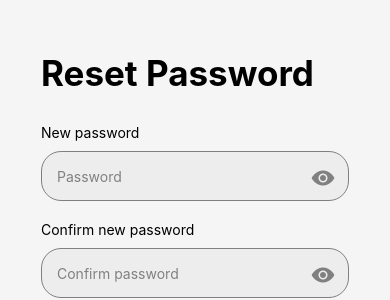
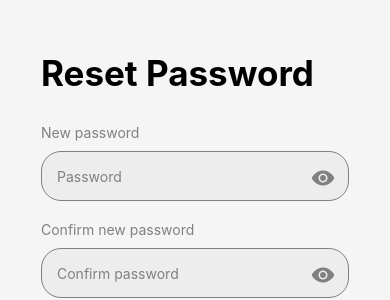
Before and after one commit to puja110/BudgetBuy, a React Native app: screen /ForgotPassword in a window 390 px wide. Shown: the part 207-507 px from the top of the page. Built offline with nearby package versions, Linux system fonts and the light colour scheme.

Commit message:
forgot password InputText title style changed

```diff
--- a/Screens/ForgotPassword.js
+++ b/Screens/ForgotPassword.js
@@ -127,7 +127,9 @@ const styles = StyleSheet.create({
     fontWeight: "bold",
   },
   forgotPassworInputTextTitle: {
-    marginBottom: 10
+    marginBottom: 10,
+    color: 'gray',
+    fontSize: 14,
   },
   forgotPasswordInputTextTitle: {
     color:'lightgray',
```
